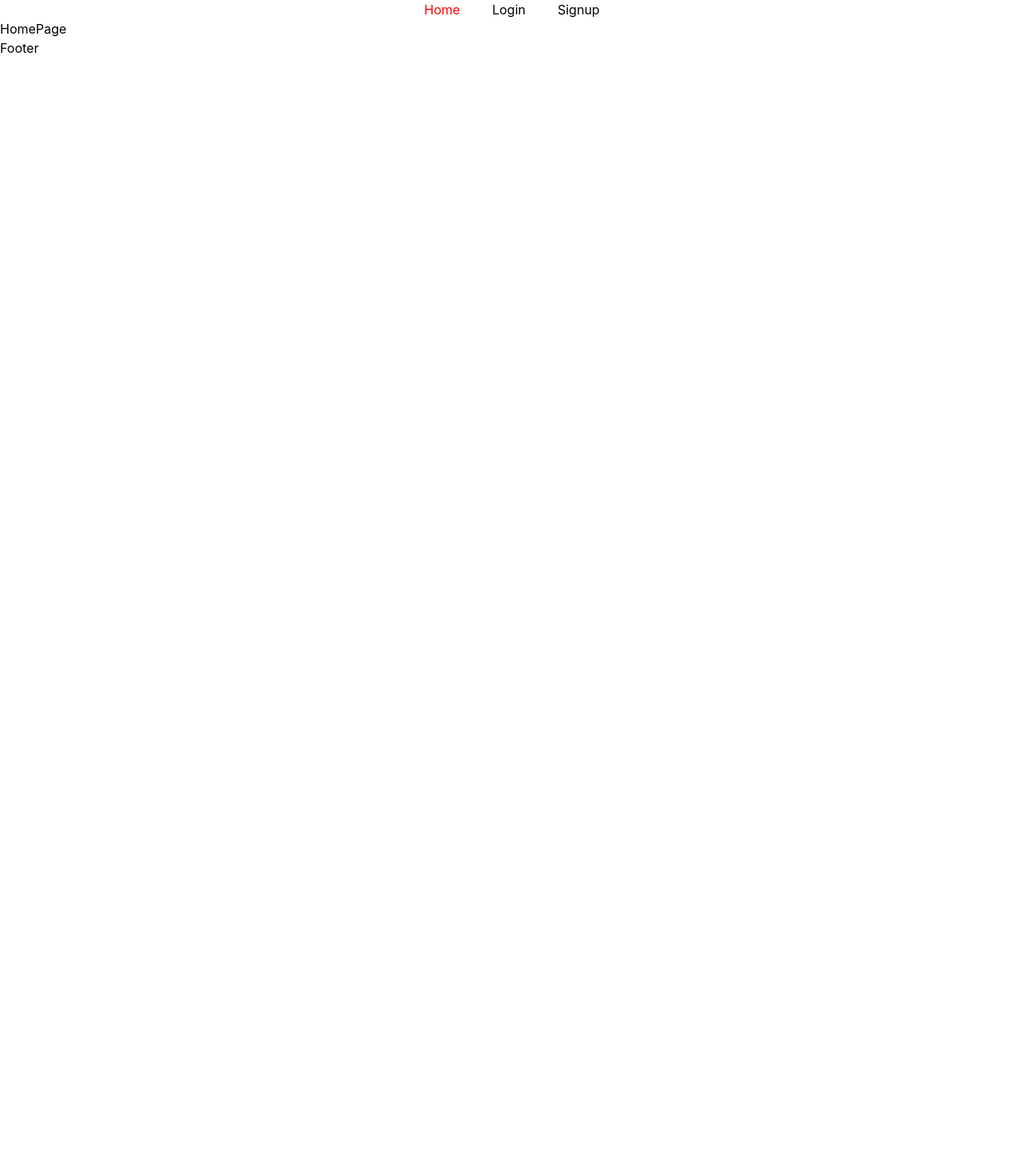
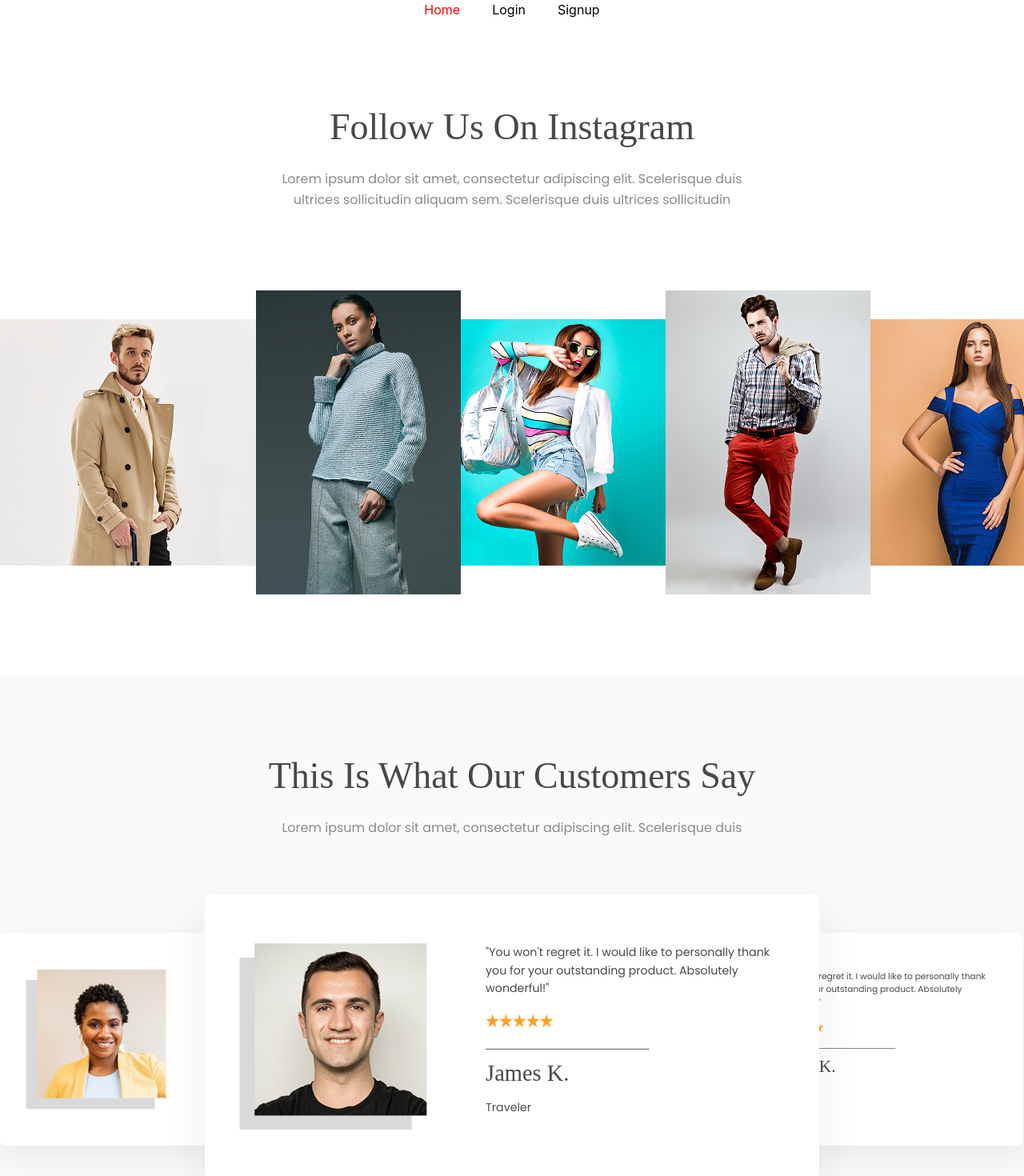
Before and after one commit to Alamin-Coding/MFDR-2601-fasco-ecommerce, a React (Vite) app: page / in a window 1280 px wide. Shown: the top 1470 px of the page at 80% size. Before the commit the page ends 800 px from the top, so only its background shows below. Built offline with nearby package versions, Linux system fonts and the light colour scheme; a web font is replaced by a local one.

Commit message:
Add FollowUp component to HomePage

```diff
--- a/src/App.jsx
+++ b/src/App.jsx
@@ -3,7 +3,7 @@ import HomePage from "./pages/HomePage";
 import LoginPage from "./pages/LoginPage";
 import SignupPage from "./pages/SignupPAge";
 import Root from "./components/Root";
-
+import FollowUp from "./components/FollowUp";
 const router = createBrowserRouter([
   {
     path: "/",
--- a/src/components/FollowUp.jsx
+++ b/src/components/FollowUp.jsx
@@ -28,7 +28,7 @@ const testimonials = [
 const CARD_W = 864;
 const CARD_H = 400;
 const STAGE_W = 1440;
-const SIDE_SCALE = 646 / 864; // 0.7477
+const SIDE_SCALE = 646 / 864;
 const SWIPE_DISTANCE = 50;
 
 const Stars = () => (
--- a/src/pages/HomePage.jsx
+++ b/src/pages/HomePage.jsx
@@ -1,7 +1,9 @@
+import FollowUp from "../components/FollowUp";
+
 const HomePage = () => {
   return (
     <>
-      <div>HomePage</div>
+      <FollowUp />
     </>
   );
 };
```
Also changed, not shown: src/main.jsx (line endings or trailing spaces), 1 other file (tests, documents, lock files or other folders).
